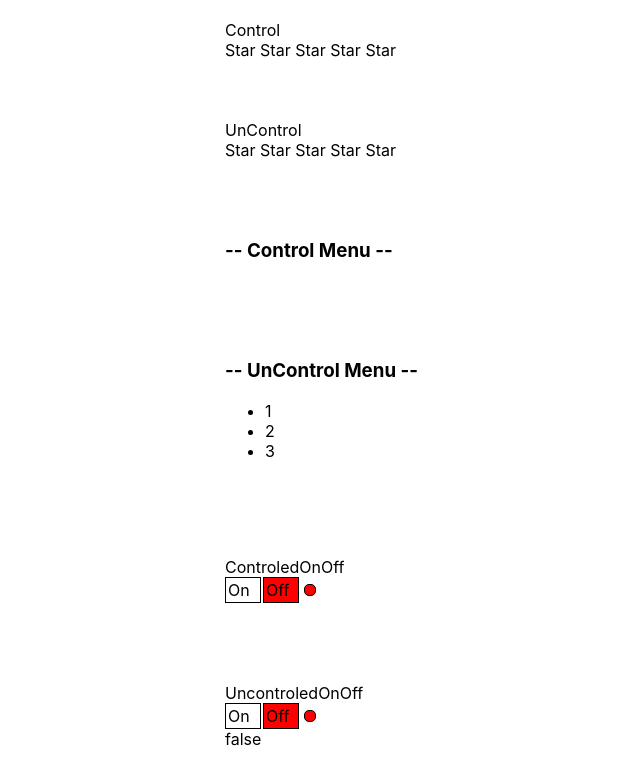
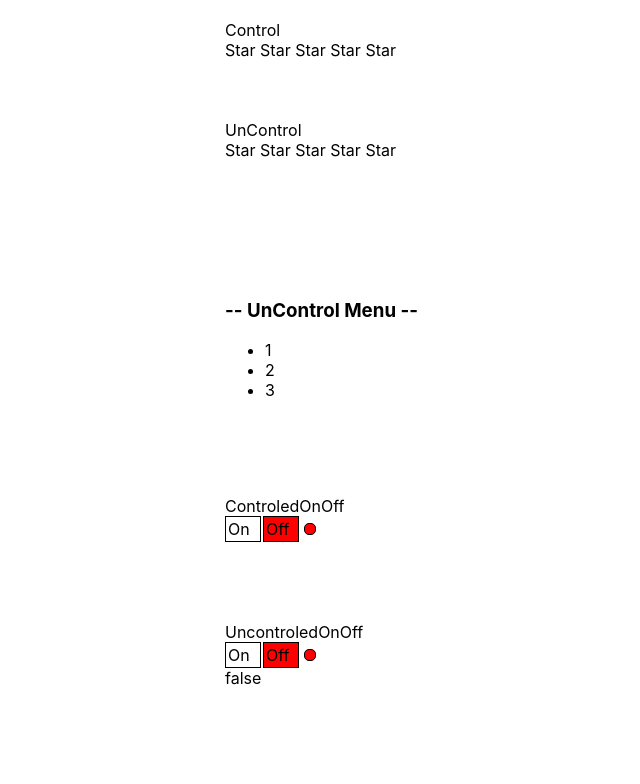
Before and after one commit to feddorovich/react-in-detail, a React (Create React App) app: page / in a window 1280 px wide. Shown: the top 784 px of the page, without its empty margins (115-755 px from the left). Built offline with nearby package versions, Linux system fonts and the light colour scheme.

Commit message:
refactor

```diff
--- a/src/App.tsx
+++ b/src/App.tsx
@@ -18,11 +18,12 @@ function App() {
             <Rating value={ratingValue}
                     onClick={setRatingValue}/>
             <br/> <br/> <br/>
-            <UncontroledRaring />
+            <UncontroledRaring onChange={setRatingValue}/>
             <br/> <br/> <br/>
-            <Accordion titleValue={'Control Menu'}
-                       collapsed={accordionCollapsed}
-                       onChange={()=>setAccordionCollapsed(!accordionCollapsed)}/>
+            {/*<Accordion titleValue={'Control Menu'}*/}
+            {/*           collapsed={accordionCollapsed}*/}
+            {/*           onChange={()=>setAccordionCollapsed(!accordionCollapsed)}*/}
+            {/*/>*/}
             <br/> <br/> <br/>
             <UncontrolledAccordion titleValue={'UnControl Menu'}/>
             <br/> <br/> <br/>
```
